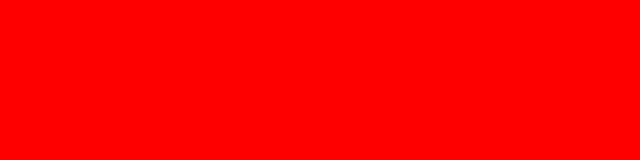
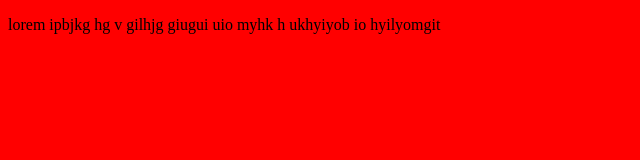
Before and after one commit to alexandre343/tpgit, a plain HTML site: page index.html in a window 1280 px wide. Shown: the whole page, without its empty margins (0-640 px from the left). Drawn offline with Linux system fonts and the light colour scheme; files that its build step writes are made by us from their sources.

Commit message:
Ajout paragrahe

```diff
--- a/index.html
+++ b/index.html
@@ -6,6 +6,6 @@
 	<link rel="stylesheet" type="text/css" href="style.css">
 </head>
 <body>
-
+	<p>lorem ipbjkg hg v  gilhjg  giugui  uio myhk h ukhyiyob io  hyilyomgit</p>
 </body>
 </html>
```
